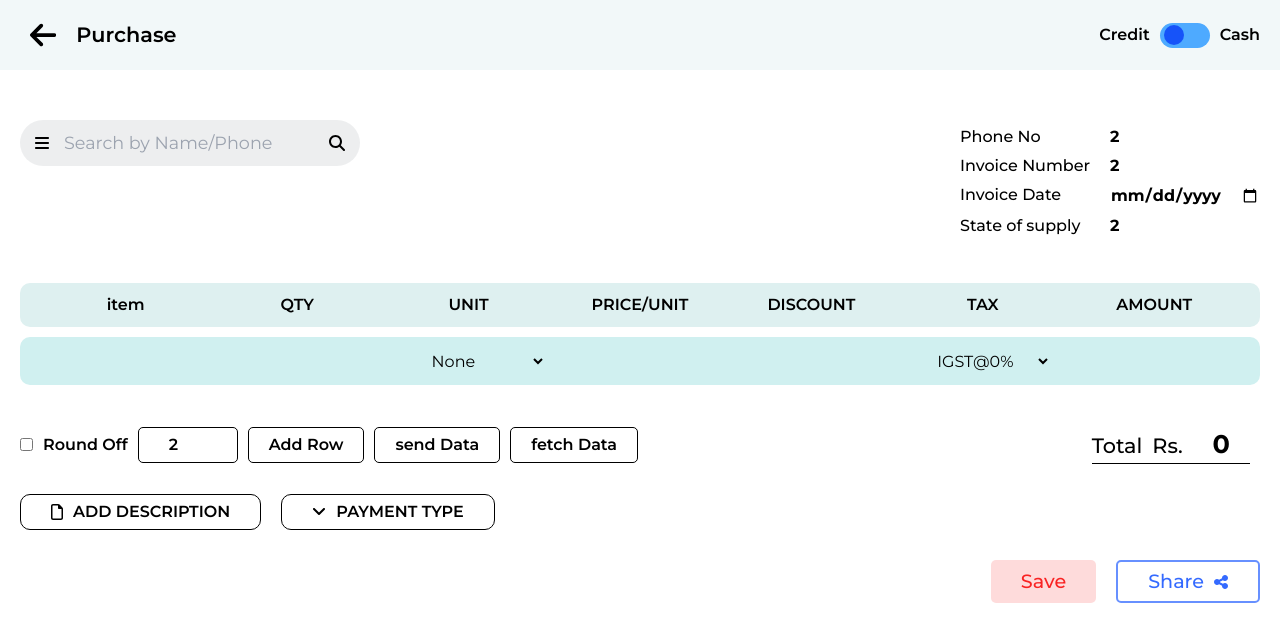
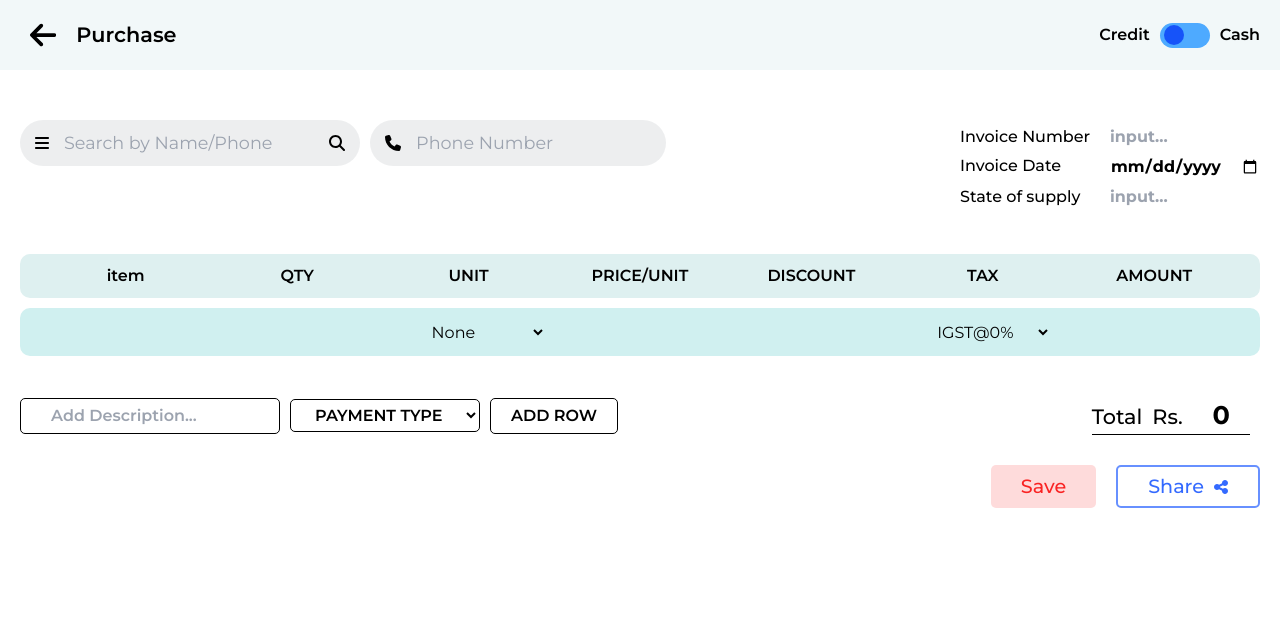
Before and after one commit to meechan16/Billing-Baba, a React (Create React App) app: page /addPurchase in a window 1280 px wide. Shown: the top 642 px of the page. Built offline with nearby package versions, Linux system fonts and the light colour scheme.

Commit message:
this works

```diff
--- a/src/pages/addItem.jsx
+++ b/src/pages/addItem.jsx
@@ -1,6 +1,7 @@
 import React, { useState } from "react";
 import CustomInput from "../components/customInput";
 import { useNavigate } from "react-router-dom";
+import { dev_url } from "../url";
 
 export default function AddItem({ t = true }) {
   const Navigate = useNavigate();
@@ -51,6 +52,24 @@ export default function AddItem({ t = true }) {
       };
     }
     console.log(data);
+    let url = dev_url + "additems";
+    fetch(url, {
+      method: "POST",
+      headers: {
+        "Content-Type": "application/json",
+        Authorization: "nulll", // Modify this if necessary
+      },
+      body: JSON.stringify(data),
+    })
+      .then((response) => response.json())
+      .then((data) => {
+        console.log("sales: ", data);
+        alert("done");
+        Navigate("/");
+      })
+      .catch((error) => {
+        console.error("Error:", error);
+      });
   };
 
   return (
@@ -120,21 +139,21 @@ export default function AddItem({ t = true }) {
         <div className="c2">
           <div className="top t">
             <button
-              className={page == "pricing" && "active"}
+              className={page === "pricing" && "active"}
               onClick={() => setPage("pricing")}
             >
               Pricing
             </button>
             {toggle && (
               <button
-                className={page == "stock" && "active"}
+                className={page === "stock" && "active"}
                 onClick={() => setPage("stock")}
               >
                 Stock
               </button>
             )}
           </div>
-          {page == "pricing" ? (
+          {page === "pricing" ? (
             <div className="div">
               <div className="t">
                 <CustomInput
--- a/src/pages/addParties.jsx
+++ b/src/pages/addParties.jsx
@@ -1,6 +1,7 @@
 import React, { useState } from "react";
 import CustomInput from "../components/customInput";
 import { useNavigate } from "react-router-dom";
+import { dev_url } from "../url";
 
 export default function AddParties() {
   const Navigate = useNavigate();
@@ -39,6 +40,24 @@ export default function AddParties() {
       balance: 0,
     };
     console.log(data);
+    let url = dev_url + "addparties";
+    fetch(url, {
+      method: "POST",
+      headers: {
+        "Content-Type": "application/json",
+        Authorization: "nulll", // Modify this if necessary
+      },
+      body: JSON.stringify(data),
+    })
+      .then((response) => response.json())
+      .then((data) => {
+        console.log("sales: ", data);
+        alert("done");
+        Navigate("/");
+      })
+      .catch((error) => {
+        console.error("Error:", error);
+      });
   };
 
   return (
--- a/src/pages/addPurchase.jsx
+++ b/src/pages/addPurchase.jsx
@@ -1,5 +1,6 @@
 import React, { useEffect, useState } from "react";
 import { useNavigate } from "react-router-dom";
+import { dev_url } from "../url";
 
 export default function AddPurchase() {
   const Navigate = useNavigate();
@@ -17,7 +18,7 @@ export default function AddPurchase() {
     },
   ]);
 
-  const [indexCount, setIndexCount] = useState(2);
+  const [indexCount, setIndexCount] = useState();
   const addRow = () => {
     setRows([
       ...rows,
@@ -80,12 +81,14 @@ export default function AddPurchase() {
     });
   };
 
-  const [phone_no, setPhone_no] = useState(2); // Initial index count
-  const [invoice_number, setInvoice_number] = useState(2); // Initial index count
-  const [invoice_date, setInvoice_date] = useState(2); // Initial index count
-  const [state_of_supply, setState_of_supply] = useState(2); // Initial index count
-  const [round_off, setRound_off] = useState(2); // Initial index count
-  // const [total, setTotal] = useState(2); // Initial index count
+  const [Name, setName] = useState();
+  const [phone_no, setPhone_no] = useState();
+  const [invoice_number, setInvoice_number] = useState();
+  const [invoice_date, setInvoice_date] = useState("");
+  const [state_of_supply, setState_of_supply] = useState();
+  const [round_off, setRound_off] = useState();
+  const [paymentType, setpaymentType] = useState();
+  const [Description, setDescription] = useState();
 
   let sendData = () => {
     const data = {
@@ -93,13 +96,15 @@ export default function AddPurchase() {
       invoice_number: invoice_number,
       invoice_date: invoice_date,
       state_of_supply: state_of_supply,
+      payment_type: paymentType,
       items: rows,
       round_off: round_off,
       total: totalAmount,
       total_tax: totalTax,
+      description: Description,
     };
-
-    fetch("http://127.0.0.1:9000/addItems", {
+    let url = dev_url + "addpurchase";
+    fetch(url, {
       method: "POST",
       headers: {
         "Content-Type": "application/json",
@@ -109,31 +114,15 @@ export default function AddPurchase() {
     })
       .then((response) => response.json())
       .then((data) => {
-        console.log("Response:", data);
+        console.log("purchase: ", data);
+        alert("done");
+        Navigate("/");
       })
       .catch((error) => {
         console.error("Error:", error);
       });
   };
 
-  let fetchData = () => {
-    fetch("http://127.0.0.1:9000/addItems", {
-      method: "GET",
-      headers: {
-        "Content-Type": "application/json",
-        Authorization: "nulll", // Modify this if necessary
-      },
-    })
-      .then((response) => response.json())
-      .then((data) => {
-        console.log("Response:", data);
-      })
-      .catch((error) => {
-        console.error("Error:", error);
-      });
-  };
-
-  useEffect(() => {}, []);
   return (
     <div id="addsales">
       <div className="top">
@@ -158,6 +147,7 @@ export default function AddPurchase() {
       </div>
       <div className="body">
         <div className="ai1">
+          <div className="le">
             <div className="l">
               <svg xmlns="http://www.w3.org/2000/svg" viewBox="0 0 448 512">
                 <path d="M0 96C0 78.3 14.3 64 32 64H416c17.7 0 32 14.3 32 32s-14.3 32-32 32H32C14.3 128 0 113.7 0 96zM0 256c0-17.7 14.3-32 32-32H416c17.7 0 32 14.3 32 32s-14.3 32-32 32H32c-17.7 0-32-14.3-32-32zM448 416c0 17.7-14.3 32-32 32H32c-17.7 0-32-14.3-32-32s14.3-32 32-32H416c17.7 0 32 14.3 32 32z" />
@@ -165,6 +155,8 @@ export default function AddPurchase() {
               <input
                 type="text"
                 name="name"
+                value={Name}
+                onChange={(e) => setName(e.target.value)}
                 placeholder="Search by Name/Phone"
                 id=""
               />
@@ -172,9 +164,22 @@ export default function AddPurchase() {
                 <path d="M416 208c0 45.9-14.9 88.3-40 122.7L502.6 457.4c12.5 12.5 12.5 32.8 0 45.3s-32.8 12.5-45.3 0L330.7 376c-34.4 25.2-76.8 40-122.7 40C93.1 416 0 322.9 0 208S93.1 0 208 0S416 93.1 416 208zM208 352a144 144 0 1 0 0-288 144 144 0 1 0 0 288z" />
               </svg>
             </div>
-
+            <div className="l">
+              <svg xmlns="http://www.w3.org/2000/svg" viewBox="0 0 512 512">
+                <path d="M164.9 24.6c-7.7-18.6-28-28.5-47.4-23.2l-88 24C12.1 30.2 0 46 0 64C0 311.4 200.6 512 448 512c18 0 33.8-12.1 38.6-29.5l24-88c5.3-19.4-4.6-39.7-23.2-47.4l-96-40c-16.3-6.8-35.2-2.1-46.3 11.6L304.7 368C234.3 334.7 177.3 277.7 144 207.3L193.3 167c13.7-11.2 18.4-30 11.6-46.3l-40-96z" />
+              </svg>
+              <input
+                type="text"
+                value={phone_no}
+                onChange={(e) => setPhone_no(e.target.value)}
+                name="phNo"
+                placeholder="Phone Number"
+                id=""
+              />
+            </div>
+          </div>
           <div className="r">
-            <div className="">
+            {/* <div className="">
               <span>Phone No</span>
               <input
                 type="text"
@@ -184,7 +189,7 @@ export default function AddPurchase() {
                 placeholder="input..."
                 id=""
               />
-            </div>
+            </div> */}
             <div className="">
               <span>Invoice Number</span>
               <input
@@ -345,64 +350,61 @@ export default function AddPurchase() {
         </div>
         <div className="ai3">
           <div className="l">
-            <input type="checkbox" name="" id="" />
+            {/* <input type="checkbox" name="" id="" />
             <span>Round Off</span>
             <input
               className="in"
               value={round_off}
               onChange={(e) => setRound_off(e.target.value)}
               type="text"
+            /> */}
+
+            <input
+              type="text"
+              value={Description}
+              onChange={(e) => setDescription(e.target.value)}
+              placeholder="Add Description..."
             />
-            <button onClick={addRow}>Add Row</button>
-            <button
+            <select onChange={(e) => setpaymentType(e.target.value)}>
+              {/* <svg xmlns="http://www.w3.org/2000/svg" viewBox="0 0 448 512">
+                <path d="M201.4 342.6c12.5 12.5 32.8 12.5 45.3 0l160-160c12.5-12.5 12.5-32.8 0-45.3s-32.8-12.5-45.3 0L224 274.7 86.6 137.4c-12.5-12.5-32.8-12.5-45.3 0s-12.5 32.8 0 45.3l160 160z" />
+              </svg>{" "} */}
+              <option disabled selected value="">
+                PAYMENT TYPE
+              </option>
+              <option value="">CASH</option>
+              <option value="">CHECK</option>
+            </select>
+            <button onClick={addRow}>ADD ROW</button>
+            {/* <button
               onClick={() => {
                 sendData();
               }}
             >
               send Data
-            </button>
-            <button
+            </button> */}
+            {/* <button
               onClick={() => {
                 // console.log(rows);
                 fetchData();
               }}
             >
               fetch Data
-            </button>
+            </button> */}
           </div>
           <div className="r">
             <span>Total</span>
             <span>Rs.</span>
             <p>{totalAmount}</p>
-            {/* <input
-                type="text"
-                value={total}
-                onChange={(e) => setTotal(e.target.value)}
-              /> */}
           </div>
         </div>
-        <div className="ai4">
-          <button>
-            <svg xmlns="http://www.w3.org/2000/svg" viewBox="0 0 384 512">
-              <path d="M320 464c8.8 0 16-7.2 16-16V160H256c-17.7 0-32-14.3-32-32V48H64c-8.8 0-16 7.2-16 16V448c0 8.8 7.2 16 16 16H320zM0 64C0 28.7 28.7 0 64 0H229.5c17 0 33.3 6.7 45.3 18.7l90.5 90.5c12 12 18.7 28.3 18.7 45.3V448c0 35.3-28.7 64-64 64H64c-35.3 0-64-28.7-64-64V64z" />
-            </svg>{" "}
-            ADD DESCRIPTION
+        <div className="ai5">
+          {/* <button className="save1" onClick={() => sendData_and_get_pdf()}>
+            Save & Generate Invoice
+          </button> */}
+          <button className="save" onClick={() => sendData()}>
+            Save
           </button>
-          {/* <button>
-              <svg xmlns="http://www.w3.org/2000/svg" viewBox="0 0 512 512">
-                <path d="M0 96C0 60.7 28.7 32 64 32H448c35.3 0 64 28.7 64 64V416c0 35.3-28.7 64-64 64H64c-35.3 0-64-28.7-64-64V96zM323.8 202.5c-4.5-6.6-11.9-10.5-19.8-10.5s-15.4 3.9-19.8 10.5l-87 127.6L170.7 297c-4.6-5.7-11.5-9-18.7-9s-14.2 3.3-18.7 9l-64 80c-5.8 7.2-6.9 17.1-2.9 25.4s12.4 13.6 21.6 13.6h96 32H424c8.9 0 17.1-4.9 21.2-12.8s3.6-17.4-1.4-24.7l-120-176zM112 192a48 48 0 1 0 0-96 48 48 0 1 0 0 96z" />
-              </svg>{" "}
-              ADD IMAGE
-            </button> */}
-          <button>
-            <svg xmlns="http://www.w3.org/2000/svg" viewBox="0 0 448 512">
-              <path d="M201.4 342.6c12.5 12.5 32.8 12.5 45.3 0l160-160c12.5-12.5 12.5-32.8 0-45.3s-32.8-12.5-45.3 0L224 274.7 86.6 137.4c-12.5-12.5-32.8-12.5-45.3 0s-12.5 32.8 0 45.3l160 160z" />
-            </svg>{" "}
-            PAYMENT TYPE
-          </button>
-        </div>
-        <div className="ai5">
-          <button className="save">Save</button>
           <button className="share">
             Share{" "}
             <svg xmlns="http://www.w3.org/2000/svg" viewBox="0 0 448 512">
--- a/src/pages/addsales.jsx
+++ b/src/pages/addsales.jsx
@@ -81,6 +81,7 @@ export default function AddSales() {
     });
   };
 
+  const [Name, setName] = useState(); // Initial index count
   const [phone_no, setPhone_no] = useState(); // Initial index count
   const [invoice_number, setInvoice_number] = useState(); // Initial index count
   const [invoice_date, setInvoice_date] = useState(""); // Initial index count
@@ -113,13 +114,15 @@ export default function AddSales() {
     })
       .then((response) => response.json())
       .then((data) => {
-        console.log("Response:", data);
+        console.log("sales: ", data);
         alert("done");
+        Navigate("/");
       })
       .catch((error) => {
         console.error("Error:", error);
       });
   };
+
   let sendData_and_get_pdf = async () => {
     const data = {
       phone_no: phone_no,
@@ -139,10 +142,10 @@ export default function AddSales() {
         method: "POST",
         headers: {
           "Content-Type": "application/json",
-          Authorization: "nulll", // Modify this if necessary
+          Authorization: "nulll",
         },
         body: JSON.stringify(data),
-      }); // Assuming your Flask server is running on the same domain
+      });
       const blob = await response.blob();
       const url = URL.createObjectURL(blob);
       window.open(url, "_blank");
@@ -151,24 +154,6 @@ export default function AddSales() {
     }
   };
 
-  let fetchData = () => {
-    fetch("http://127.0.0.1:9000/addItems", {
-      method: "GET",
-      headers: {
-        "Content-Type": "application/json",
-        Authorization: "nulll", // Modify this if necessary
-      },
-    })
-      .then((response) => response.json())
-      .then((data) => {
-        console.log("Response:", data);
-      })
-      .catch((error) => {
-        console.error("Error:", error);
-      });
-  };
-
-  // useEffect(() => {}, []);
   return (
     <div id="addsales">
       <div className="top">
@@ -193,6 +178,7 @@ export default function AddSales() {
       </div>
       <div className="body">
         <div className="ai1">
+          <div className="le">
             <div className="l">
               <svg xmlns="http://www.w3.org/2000/svg" viewBox="0 0 448 512">
                 <path d="M0 96C0 78.3 14.3 64 32 64H416c17.7 0 32 14.3 32 32s-14.3 32-32 32H32C14.3 128 0 113.7 0 96zM0 256c0-17.7 14.3-32 32-32H416c17.7 0 32 14.3 32 32s-14.3 32-32 32H32c-17.7 0-32-14.3-32-32zM448 416c0 17.7-14.3 32-32 32H32c-17.7 0-32-14.3-32-32s14.3-32 32-32H416c17.7 0 32 14.3 32 32z" />
@@ -200,6 +186,8 @@ export default function AddSales() {
               <input
                 type="text"
                 name="name"
+                value={Name}
+                onChange={(e) => setName(e.target.value)}
                 placeholder="Search by Name/Phone"
                 id=""
               />
@@ -207,9 +195,23 @@ export default function AddSales() {
                 <path d="M416 208c0 45.9-14.9 88.3-40 122.7L502.6 457.4c12.5 12.5 12.5 32.8 0 45.3s-32.8 12.5-45.3 0L330.7 376c-34.4 25.2-76.8 40-122.7 40C93.1 416 0 322.9 0 208S93.1 0 208 0S416 93.1 416 208zM208 352a144 144 0 1 0 0-288 144 144 0 1 0 0 288z" />
               </svg>
             </div>
+            <div className="l">
+              <svg xmlns="http://www.w3.org/2000/svg" viewBox="0 0 512 512">
+                <path d="M164.9 24.6c-7.7-18.6-28-28.5-47.4-23.2l-88 24C12.1 30.2 0 46 0 64C0 311.4 200.6 512 448 512c18 0 33.8-12.1 38.6-29.5l24-88c5.3-19.4-4.6-39.7-23.2-47.4l-96-40c-16.3-6.8-35.2-2.1-46.3 11.6L304.7 368C234.3 334.7 177.3 277.7 144 207.3L193.3 167c13.7-11.2 18.4-30 11.6-46.3l-40-96z" />
+              </svg>
+              <input
+                type="text"
+                value={phone_no}
+                onChange={(e) => setPhone_no(e.target.value)}
+                name="phNo"
+                placeholder="Phone Number"
+                id=""
+              />
+            </div>
+          </div>
 
           <div className="r">
-            <div className="">
+            {/* <div className="">
               <span>Phone No</span>
               <input
                 type="text"
@@ -219,7 +221,7 @@ export default function AddSales() {
                 placeholder="input..."
                 id=""
               />
-            </div>
+            </div> */}
             <div className="">
               <span>Invoice Number</span>
               <input
--- a/src/pages/dashboard.jsx
+++ b/src/pages/dashboard.jsx
@@ -6,7 +6,28 @@ import { dev_url } from "../url";
 
 export default function Dashboard() {
   var [page, setPage] = useState("dashboard"); //overview, history, search, store
+
   var [data, setdata] = useState(); //overview, history, search, store
+  useEffect(() => {
+    let fetchData = () => {
+      fetch(dev_url + "/get_user", {
+        method: "GET",
+        headers: {
+          "Content-Type": "application/json",
+          Authorization: "nulll", // Modify this if necessary
+        },
+      })
+        .then((response) => response.json())
+        .then((data) => {
+          console.log("Data fetch:", data);
+          setdata(data.data);
+        })
+        .catch((error) => {
+          console.error("Error:", error);
+        });
+    };
+    fetchData();
+  }, []);
 
   const [taskStatus, setTaskStatus] = useState({});
   useEffect(() => {
@@ -14,8 +35,9 @@ export default function Dashboard() {
       setTaskStatus(data?.todo_list);
     }
   }, [data]);
+
   useEffect(() => {
-    if (data && taskStatus != {}) {
+    if (data && Object.keys(taskStatus).length >= 0) {
       // setdata({ ...data, [data.todo_list]: taskStatus });
       let url = dev_url + "update_todo";
       // console.log(data);
@@ -29,7 +51,7 @@ export default function Dashboard() {
       })
         .then((response) => response.json())
         .then((data) => {
-          console.log("Response:", data);
+          console.log("todo pull:", data);
           // alert("done");
         })
         .catch((error) => {
@@ -38,26 +60,6 @@ export default function Dashboard() {
     }
   }, [taskStatus]);
 
-  useEffect(() => {
-    let fetchData = () => {
-      fetch(dev_url + "/get_user", {
-        method: "GET",
-        headers: {
-          "Content-Type": "application/json",
-          Authorization: "nulll", // Modify this if necessary
-        },
-      })
-        .then((response) => response.json())
-        .then((data) => {
-          console.log("Response:", data);
-          setdata(data.data);
-        })
-        .catch((error) => {
-          console.error("Error:", error);
-        });
-    };
-    fetchData();
-  }, []);
   return (
     <div id="Dashboard">
       <div className="topbar">
@@ -254,7 +256,7 @@ export default function Dashboard() {
                 </select>
               </div>
               <div className="mid">
-                <h1>₹ 00.00</h1>
+                <h1>₹ {data?.total_purchase}</h1>
                 <p>You have no purchases for today</p>
               </div>
               <div className="profile">
--- a/src/pages/parties.jsx
+++ b/src/pages/parties.jsx
@@ -1,9 +1,31 @@
-import React from "react";
+import React, { useEffect, useState } from "react";
 import { useNavigate } from "react-router-dom";
 import Dropdown from "../components/dropdown";
+import { dev_url } from "../url";
 
 export default function Parties() {
   const Navigate = useNavigate();
+  var [data, setdata] = useState(); //overview, history, search, store
+  useEffect(() => {
+    let fetchData = () => {
+      fetch(dev_url + "/get_user", {
+        method: "GET",
+        headers: {
+          "Content-Type": "application/json",
+          Authorization: "nulll", // Modify this if necessary
+        },
+      })
+        .then((response) => response.json())
+        .then((data) => {
+          console.log("Data fetch:", data);
+          setdata(data.data);
+        })
+        .catch((error) => {
+          console.error("Error:", error);
+        });
+    };
+    fetchData();
+  }, []);
   return (
     <div id="parties">
       <div className="left">
--- a/src/pages/profilePage.jsx
+++ b/src/pages/profilePage.jsx
@@ -1,9 +1,27 @@
 import React from "react";
 import { logout, saveUidToLocalStorage } from "../firebase";
 import { useNavigate } from "react-router-dom";
+import { dev_url } from "../url";
 
 export default function Profile() {
   const Navigate = useNavigate();
+  let fetchData = () => {
+    fetch(dev_url + "/reset_acc", {
+      method: "GET",
+      headers: {
+        "Content-Type": "application/json",
+        Authorization: "nulll", // Modify this if necessary
+      },
+    })
+      .then((response) => response.json())
+      .then((data) => {
+        console.log("reset:", data);
+        alert("account data reset successfull");
+      })
+      .catch((error) => {
+        console.error("Error:", error);
+      });
+  };
   return (
     <div id="profile">
       <button
@@ -15,6 +33,7 @@ export default function Profile() {
       >
         Log Out
       </button>
+      <button onClick={() => fetchData()}>reset data</button>
     </div>
   );
 }
--- a/src/style.scss
+++ b/src/style.scss
@@ -1944,7 +1944,12 @@
     .ai1 {
       display: flex;
       justify-content: space-between;
+      // align-items: center;
       margin: 30px 0;
+      .le {
+        display: flex;
+        gap: 10px;
+      }
       .l {
         background-color: #21293414;
         display: flex;
--- a/src/url.js
+++ b/src/url.js
@@ -1,2 +1,2 @@
 export const dev_url = "https://bilingbaba-backend.onrender.com/";
-// const dev_url = "http://127.0.0.1:9000/";
+// export const dev_url = "http://127.0.0.1:9000/";
```
Also changed, not shown: src/components/data.jsx (added). Lines whose indentation alone changed are shown as unchanged.
